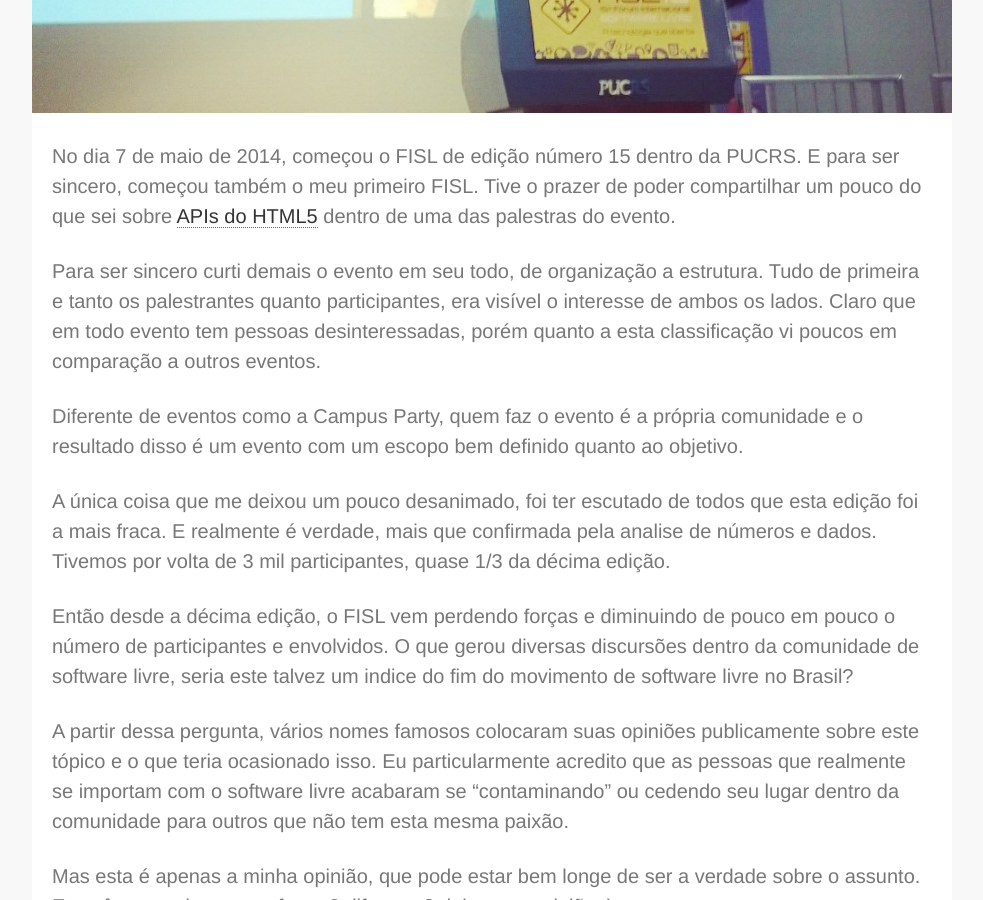
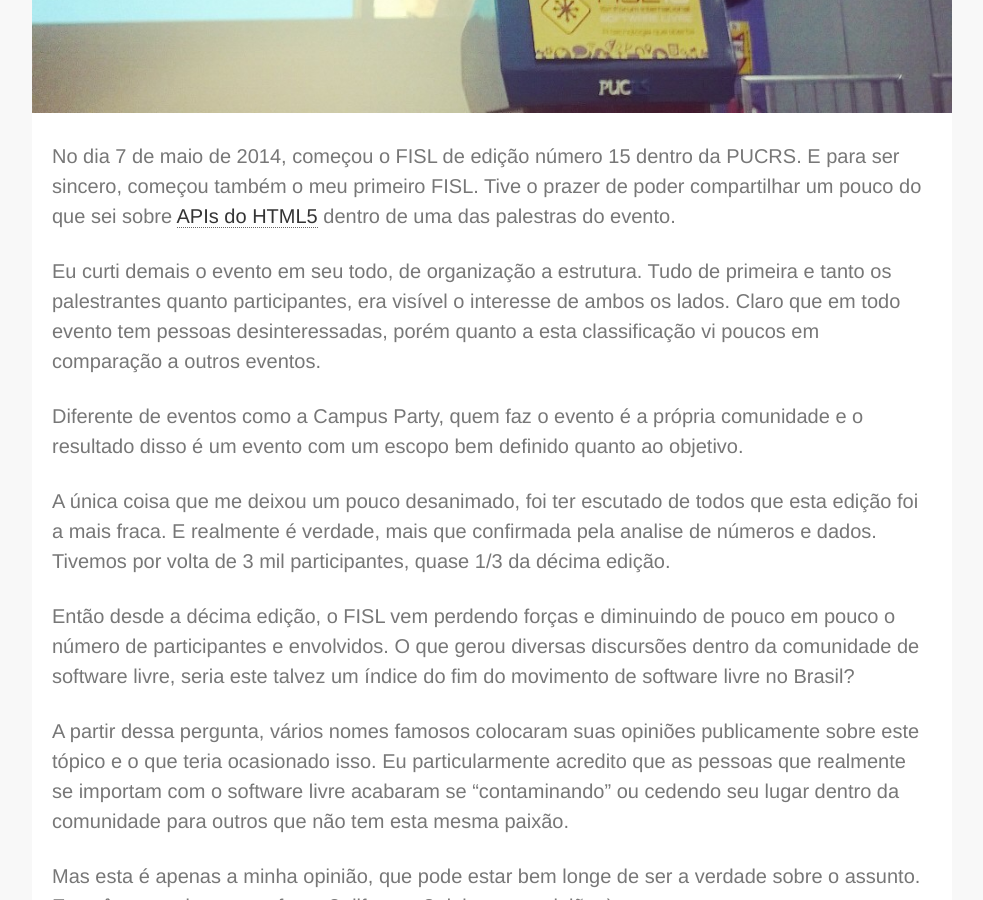
Before and after one commit to raphamorim/raphamorim.github.com, a Jekyll site: the page built from _posts/2014-05-13-fisl-15.md, in a window 1280 px wide and 900 px high, scrolled down 475 px. Shown: the whole window, without its empty margins (148-1131 px from the left). Built offline with Jekyll 4.4.1, drawn with Linux system fonts in a browser that asks for light colours; nearby versions of some CDN libraries; comment, search, counter and statistics services are not loaded.

Commit message:
fix some stuffs

```diff
--- a/_posts/2014-05-13-fisl-15.md
+++ b/_posts/2014-05-13-fisl-15.md
@@ -13,13 +13,13 @@ No dia 7 de maio de 2014, começou o FISL de edição número 15 dentro da PUCRS
 
 <!-- more -->
 
-Para ser sincero curti demais o evento em seu todo, de organização a estrutura. Tudo de primeira e tanto os palestrantes quanto participantes, era visível o interesse de ambos os lados. Claro que em todo evento tem pessoas desinteressadas, porém quanto a esta classificação vi poucos em comparação a outros eventos.
+Eu curti demais o evento em seu todo, de organização a estrutura. Tudo de primeira e tanto os palestrantes quanto participantes, era visível o interesse de ambos os lados. Claro que em todo evento tem pessoas desinteressadas, porém quanto a esta classificação vi poucos em comparação a outros eventos.
 
 Diferente de eventos como a Campus Party, quem faz o evento é a própria comunidade e o resultado disso é um evento com um escopo bem definido quanto ao objetivo.
 
 A única coisa que me deixou um pouco desanimado, foi ter escutado de todos que esta edição foi a mais fraca. E realmente é verdade, mais que confirmada pela analise de números e dados. Tivemos por volta de 3 mil participantes, quase 1/3 da décima edição.
 
-Então desde a décima edição, o FISL vem perdendo forças e diminuindo de pouco em pouco o número de participantes e envolvidos. O que gerou diversas discursões dentro da comunidade de software livre, seria este talvez um indice do fim do movimento de software livre no Brasil?
+Então desde a décima edição, o FISL vem perdendo forças e diminuindo de pouco em pouco o número de participantes e envolvidos. O que gerou diversas discursões dentro da comunidade de software livre, seria este talvez um índice do fim do movimento de software livre no Brasil?
 
 A partir dessa pergunta, vários nomes famosos colocaram suas opiniões publicamente sobre este tópico e o que teria ocasionado isso. Eu particularmente acredito que as pessoas que realmente se importam com o software livre acabaram se "contaminando" ou cedendo seu lugar dentro da comunidade para outros que não tem esta mesma paixão.
 
```
Also changed, not shown: 1 other file.
